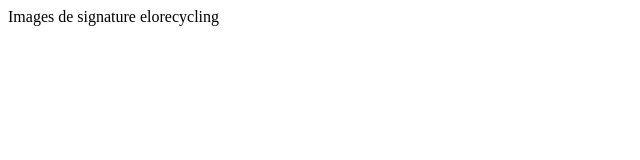
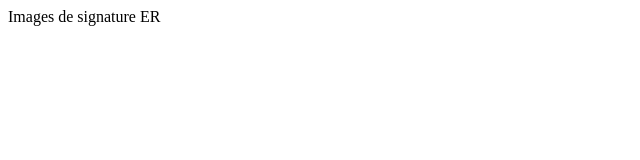
Before and after one commit to 99BenJ99/emailimagesourcing, a plain HTML site: page elorecycling/index.html in a window 1280 px wide. Shown: the full height of the page, 0-640 px from the left. Drawn offline with Linux system fonts and the light colour scheme.

Commit message:
Update signature text in index.html

```diff
--- a/elorecycling/index.html
+++ b/elorecycling/index.html
@@ -1,6 +1,6 @@
 <!doctype html>
 <html>
 <body>
-Images de signature elorecycling
+Images de signature ER
 </body>
 </html>
```
